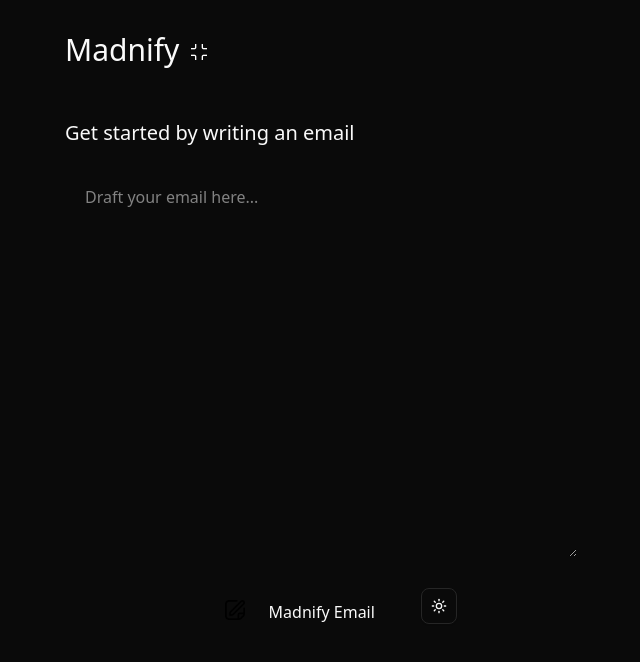
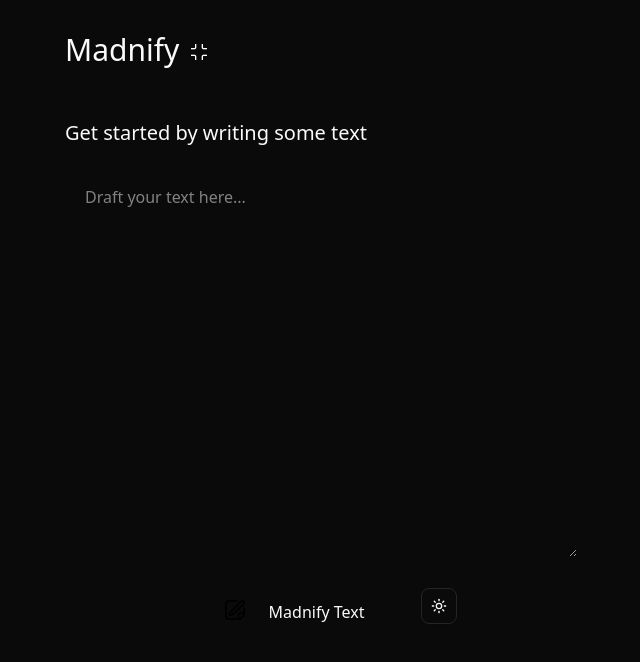
Before and after one commit to klouie15/mm25, a React (Vite) app in the folder client/: page / in a window 1280 px wide. Shown: the top 662 px of the page, without its empty margins (319-959 px from the left). Built offline with nearby package versions, Linux system fonts and the light colour scheme.

Commit message:
Change "confidence" to "neutral"

```diff
--- a/client/src/components/AnalyzeButton.tsx
+++ b/client/src/components/AnalyzeButton.tsx
@@ -6,8 +6,8 @@
     return <>
         <button className="analyzeButton" onClick={onClick}>
             <img src={analyzeImgSrc} className="analyzeImg" alt="Analyze Button" />
-            <p>{type === ResultsScoreType.confidence ?
-                ("Analyze") : ("Madnify")} Email</p>
+            <p>{type === ResultsScoreType.neutral ?
+                ("Analyze") : ("Madnify")} Text</p>
         </button>
     </>
 }
--- a/client/src/components/ResultsScoreType.tsx
+++ b/client/src/components/ResultsScoreType.tsx
@@ -1,5 +1,5 @@
 enum ResultsScoreType {
-    confidence = 'Confidence',
+    neutral = 'Neutral',
     madness = 'Madness'
 }
 
--- a/client/src/pages/Landing.tsx
+++ b/client/src/pages/Landing.tsx
@@ -11,7 +11,7 @@
 import LogoWhite from "../images/logo-white.png"
 
 function Landing() {
-    const [emailText, setEmailText] = useState("");
+    const [text, setText] = useState("");
     const [isSubmitted, setIsSubmitted] = useState(false);
     const [score, setScore] = useState(0);
     const [isError, setIsError] = useState(false);
@@ -38,7 +38,7 @@
     }
 
     async function handleSubmit(): Promise<void> {
-        if (!emailText.trim()) {
+        if (!text.trim()) {
             setIsError(true);
             return;
         }
@@ -46,7 +46,7 @@
         const apiUrl =
             theme === "dark"
                 ? "http://127.0.0.1:8000/madnessAnalysis"
-                : "http://127.0.0.1:8000/confidenceAnalysis";
+                : "http://127.0.0.1:8000/neutralAnalysis";
 
         try {
             const response = await fetch(apiUrl, {
@@ -54,7 +54,7 @@
                 headers: {
                     "Content-Type": "application/json",
                 },
-                body: JSON.stringify({ text: emailText }),
+                body: JSON.stringify({ text: text }),
             });
 
             if (!response.ok) {
@@ -64,7 +64,7 @@
             const data = await response.json();
 
             setScore(data.score);
-            setToneWords(filterToneWords(data.tone_words, emailText));
+            setToneWords(filterToneWords(data.tone_words, text));
             setIsSubmitted(true);
             setIsError(false);
         } catch (error) {
@@ -85,7 +85,7 @@
         if (theme === "dark") {
             setResultsScoreType(ResultsScoreType.madness);
         } else {
-            setResultsScoreType(ResultsScoreType.confidence);
+            setResultsScoreType(ResultsScoreType.neutral);
         }
         setIsSubmitted(false);
     }, [theme]);
@@ -100,12 +100,12 @@
                     (<img src={LogoBlack} alt="Madnify Logo" className="logo"/>)
                 }
             </header>
-            <h2>Get started by writing an email</h2>
+            <h2>Get started by writing some text</h2>
 
             <textarea
-                value={emailText}
-                onChange={(e) => setEmailText(e.target.value)}
-                placeholder="Draft your email here..."
+                value={text}
+                onChange={(e) => setText(e.target.value)}
+                placeholder="Draft your text here..."
             />
 
             <div className="analyzeButtonContainer">
```
Also changed, not shown: 2 other files (tests, documents, lock files or other folders).
